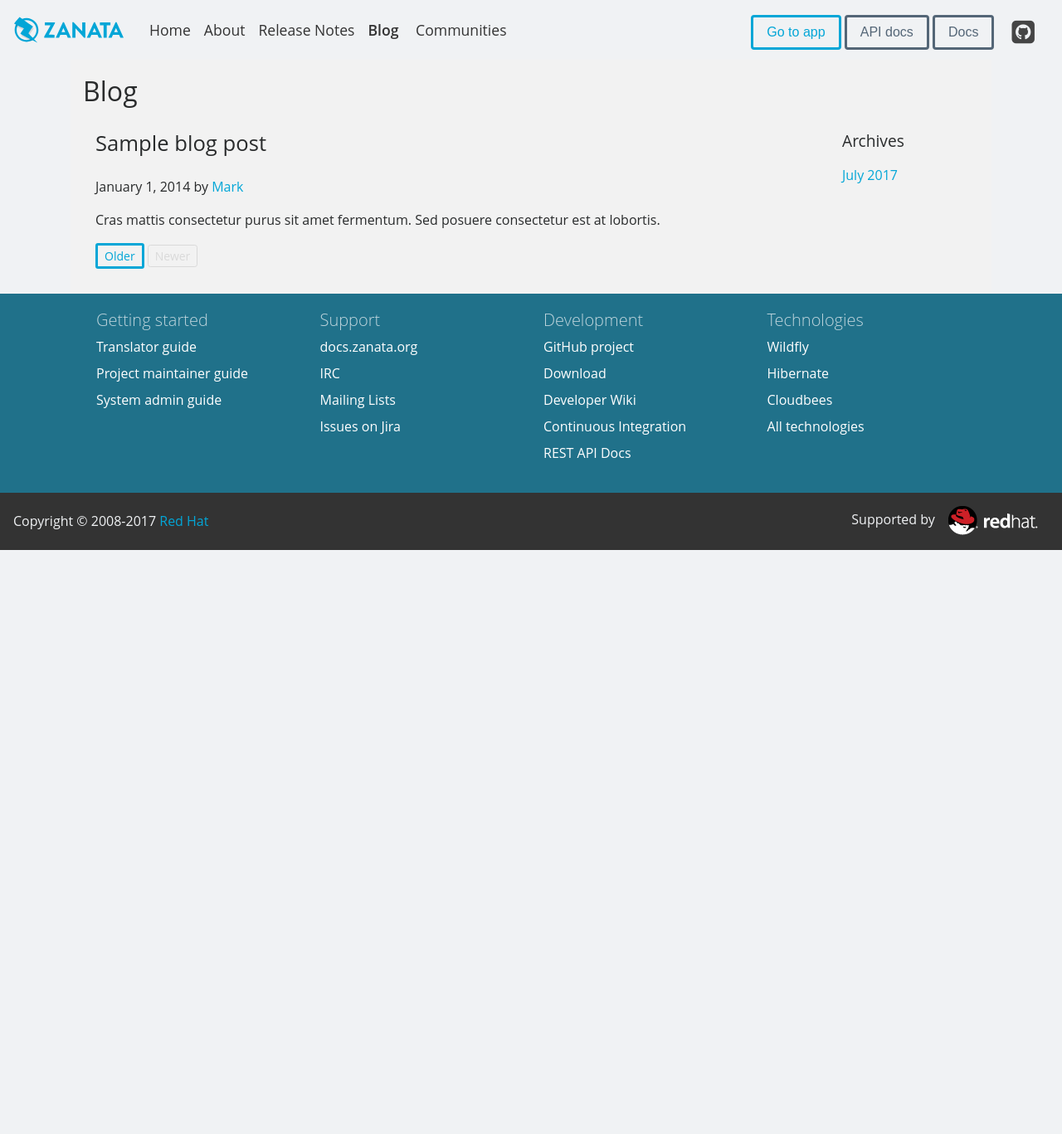
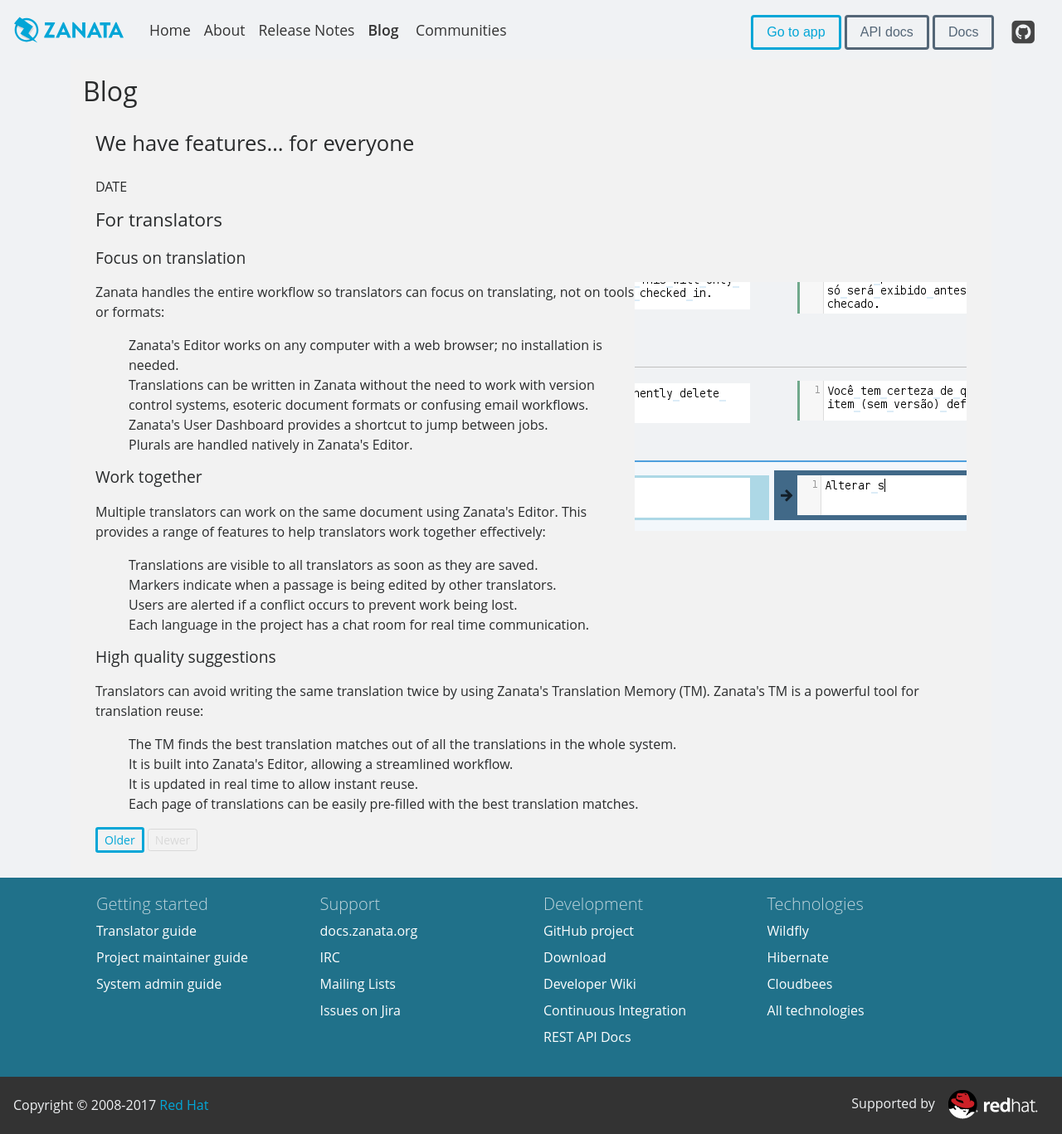
Before and after one commit to zanata/zanata.github.io, a Jekyll site: the page redesign/blog.html, which Jekyll copies as it is, in a window 1280 px wide and 1367 px high. Shown: the whole window at 83% size. Built offline with Jekyll 4.4.1, drawn with Linux system fonts in a browser that asks for light colours; nearby versions of some CDN libraries; Markdown is read by kramdown in place of the engine named in the settings.

Commit message:
WIP: first blog post

```diff
--- a/redesign/blog.html
+++ b/redesign/blog.html
@@ -58,12 +58,54 @@
 
       <div class="row">
 
-        <div class="col-sm-9 blog-main">
+        <div class="col-sm-12 blog-main">
 
           <div class="blog-post">
-            <h2 class="blog-post-title">Sample blog post</h2>
-            <p class="blog-post-meta">January 1, 2014 by <a href="#">Mark</a></p>
-            <p>Cras mattis consectetur purus sit amet fermentum. Sed posuere consectetur est at lobortis.</p>
+            <h2 class="blog-post-title">We have features… for everyone</h2>
+            <p class="blog-post-meta">DATE</p>
+            <h3>For translators</h3>
+            <h4>Focus on translation</h4>
+            <img class="pull-right"
+                 src="../images/features/focus-on-translation.png"
+                 alt="Screenshot">
+            <p>Zanata handles the entire workflow so translators can focus on translating, not on tools or formats:
+            </p>
+            <ul>
+              <li>Zanata's Editor works on any computer with a web browser; no installation is needed.
+              </li>
+              <li>Translations can be written in Zanata without the need to work with version control systems, esoteric document formats or confusing email workflows.
+              </li>
+              <li>Zanata's User Dashboard provides a shortcut to jump between jobs.
+              </li>
+              <li>Plurals are handled natively in Zanata's Editor.
+              </li>
+            </ul>
+            <h4>Work together</h4>
+            <p>Multiple translators can work on the same document using Zanata's Editor. This provides a range of features to help translators work together effectively:
+            </p>
+            <ul>
+              <li>Translations are visible to all translators as soon as they are saved.
+              </li>
+              <li>Markers indicate when a passage is being edited by other translators.
+              </li>
+              <li>Users are alerted if a conflict occurs to prevent work being lost.
+              </li>
+              <li>Each language in the project has a chat room for real time communication.
+              </li>
+            </ul>
+            <h4>High quality suggestions</h4>
+            <p>Translators can avoid writing the same translation twice by using Zanata's Translation Memory (TM). Zanata's TM is a powerful tool for translation reuse:
+            </p>
+            <ul>
+              <li>The TM finds the best translation matches out of all the translations in the whole system.
+              </li>
+              <li>It is built into Zanata's Editor, allowing a streamlined workflow.
+              </li>
+              <li>It is updated in real time to allow instant reuse.
+              </li>
+              <li>Each page of translations can be easily pre-filled with the best translation matches.
+              </li>
+            </ul>
           </div><!-- /.blog-post -->
 
           <nav class="blog-pagination">
@@ -73,15 +115,6 @@
           </nav>
 
         </div><!-- /.blog-main -->
-
-        <div class="col-sm-2 offset-sm-1 blog-sidebar">
-          <div class="sidebar-module">
-            <h4>Archives</h4>
-            <ol class="list-unstyled">
-              <li><a href="#">July 2017</a></li>
-            </ol>
-          </div>
-        </div><!-- /.blog-sidebar -->
 
       </div><!-- /.row -->
 
```
